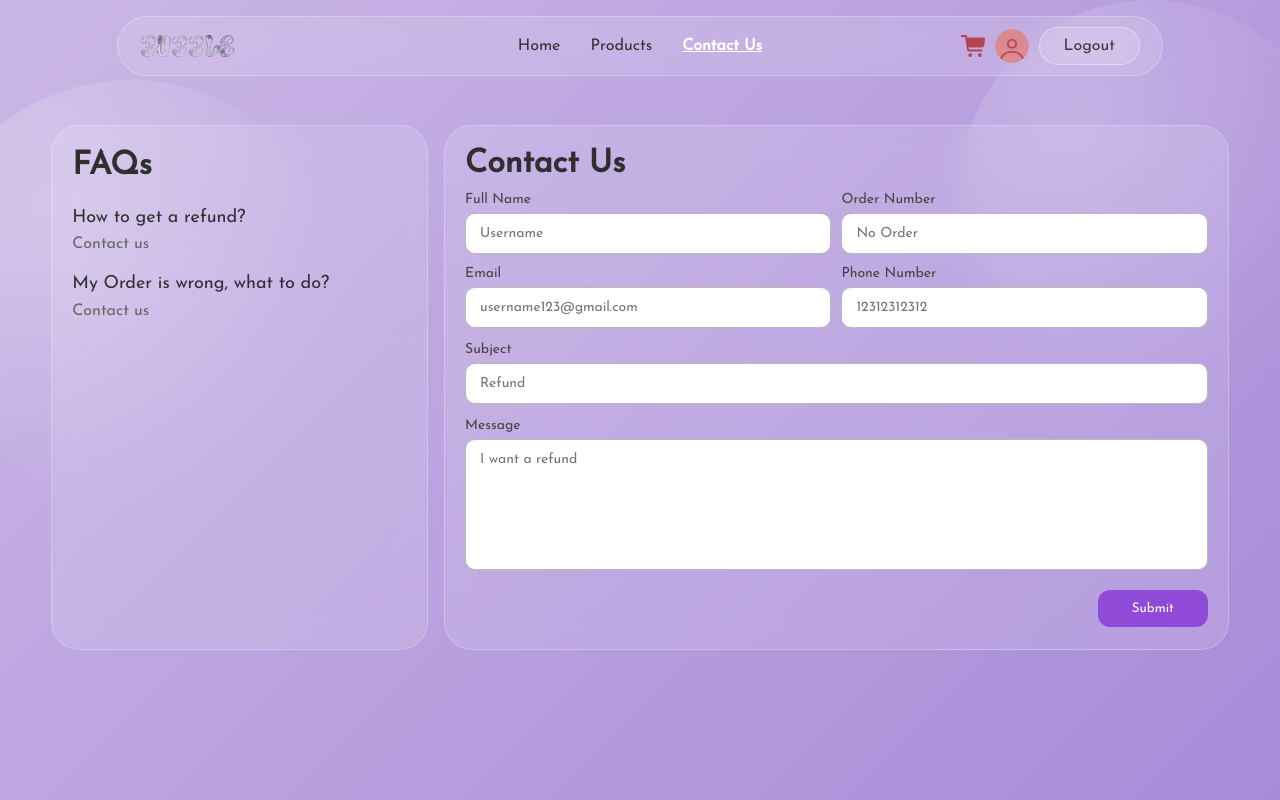
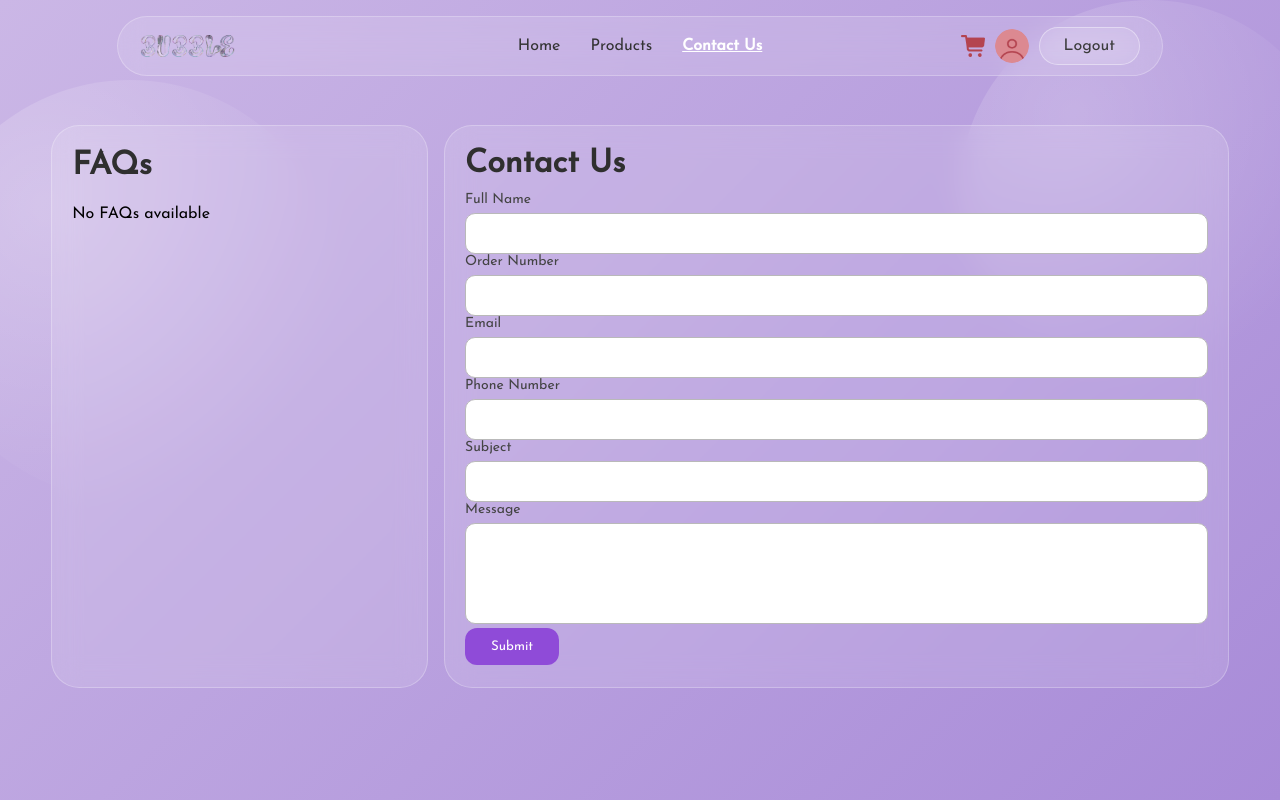
Before and after one commit to yasmieen-alshehri/swe363-milestone4-frontend, a React (Vite) app: page /contact in a window 1280 px wide. Built offline with nearby package versions, Linux system fonts and the light colour scheme.

Commit message:
Changes to FAQ page

```diff
--- a/src/pages/Contact.jsx
+++ b/src/pages/Contact.jsx
@@ -1,11 +1,10 @@
-import { useState } from "react";
+import { useState, useEffect } from "react";
 import Navbar from "../components/Navbar";
 import Button from "../components/Button";
 import Input from "../components/Input";
 
 function Contact() {
 
-  // Form data state
  const [form, setForm] = useState({
    fullName: "",
    orderId: "",
@@ -15,17 +14,21 @@ function Contact() {
    message: "",
  });
 
-  // Validation errors
  const [errors, setErrors] = useState({});
-
-  // Success message
  const [successMessage, setSuccessMessage] = useState("");
 
-  // Simulated login state (change for testing)
+ const [faqs, setFaqs] = useState([]);
+
+ useEffect(() => {
+   const saved = localStorage.getItem("faqs");
+   if (saved) {
+     setFaqs(JSON.parse(saved));
+   }
+ }, []);
+
  const isLoggedIn = true;
  const isMobile = window.innerWidth <= 768;
 
-  // Handle input change
  const handleChange = (e) => {
    const { name, value } = e.target;
 
@@ -43,7 +46,6 @@ function Contact() {
    setSuccessMessage("");
  };
 
-  // Validate form inputs
  const validateForm = () => {
    const newErrors = {};
 
@@ -51,36 +53,30 @@ function Contact() {
      newErrors.login = "Please log in to submit a ticket";
    }
 
-    // Full Name: required + no numbers
    if (!form.fullName.trim()) {
      newErrors.fullName = "Name is required";
    } else if (/\d/.test(form.fullName)) {
      newErrors.fullName = "Name cannot contain numbers";
    }
 
-    // Email
    if (!form.email.trim()) {
      newErrors.email = "Email is required";
    } else if (!/^\S+@\S+\.\S+$/.test(form.email)) {
      newErrors.email = "Invalid email format";
    }
 
-    // Phone: numbers only
    if (form.phone && !/^\d+$/.test(form.phone)) {
      newErrors.phone = "Phone must contain only numbers";
    }
 
-    // Order ID: numbers only
    if (form.orderId && !/^\d+$/.test(form.orderId)) {
      newErrors.orderId = "Order ID must be numbers only";
    }
 
-    // Subject
    if (!form.subject.trim()) {
      newErrors.subject = "Subject cannot be empty";
    }
 
-    // Message
    if (!form.message.trim()) {
      newErrors.message = "Message cannot be empty";
    }
@@ -88,7 +84,6 @@ function Contact() {
    return newErrors;
  };
 
-  // Submit form
  const handleSubmit = () => {
    const newErrors = validateForm();
    setErrors(newErrors);
@@ -97,6 +92,29 @@ function Contact() {
      setSuccessMessage("");
      return;
    }
+
+   const newTicket = {
+     id: "#" + Date.now(),
+     customer: form.fullName,
+     email: form.email,
+     phone: form.phone,
+     orderNumber: form.orderId || "N/A",
+     amount: "-",
+     status: "Pending",
+     date: new Date().toLocaleDateString(),
+     issueType: form.subject,
+     refundEligibility: "Pending",
+     subject: form.subject,
+     message: form.message,
+     orderItems: [],
+   };
+
+   const existingTickets =
+     JSON.parse(localStorage.getItem("tickets")) || [];
+
+   const updatedTickets = [newTicket, ...existingTickets];
+
+   localStorage.setItem("tickets", JSON.stringify(updatedTickets));
 
    setSuccessMessage("Support ticket submitted successfully");
 
@@ -112,7 +130,6 @@ function Contact() {
 
  return (
    <div className="purple-page" style={{ minHeight: "100vh" }}>
-      {/* Contact form */}
      <div
        style={{
          position: "relative",
@@ -158,7 +175,9 @@ function Contact() {
              FAQs
            </h2>
 
-            <div style={{ marginBottom: "20px" }}>
+           {faqs.length > 0 ? (
+             faqs.slice(0, 2).map((faq) => (
+               <div key={faq.id} style={{ marginBottom: "20px" }}>
                  <p
                    style={{
                      margin: 0,
@@ -168,7 +187,7 @@ function Contact() {
                      lineHeight: 1.35,
                    }}
                  >
-                How to get a refund?
+                   {faq.question}
                  </p>
                  <p
                    style={{
@@ -178,33 +197,13 @@ function Contact() {
                      color: "#666",
                    }}
                  >
-                Contact us
+                   {faq.answer}
                  </p>
                </div>
-
-            <div>
-              <p
-                style={{
-                  margin: 0,
-                  fontSize: isMobile ? "16px" : "18px",
-                  fontWeight: "500",
-                  color: "#2f2f2f",
-                  lineHeight: 1.35,
-                }}
-              >
-                My Order is wrong, what to do?
-              </p>
-              <p
-                style={{
-                  marginTop: "6px",
-                  marginBottom: 0,
-                  fontSize: isMobile ? "14px" : "16px",
-                  color: "#666",
-                }}
-              >
-                Contact us
-              </p>
-            </div>
+             ))
+           ) : (
+             <p>No FAQs available</p>
+           )}
          </div>
 
          <div
@@ -233,123 +232,21 @@ function Contact() {
            </h1>
 
            {errors.login && (
-              <p
-                style={{
-                  color: "#ff5a45",
-                  fontSize: isMobile ? "14px" : "16px",
-                  textAlign: isMobile ? "left" : "center",
-                  marginTop: 0,
-                  marginBottom: "18px",
-                  fontWeight: "500",
-                }}
-              >
-                {errors.login}
-              </p>
+             <p style={{ color: "#ff5a45" }}>{errors.login}</p>
            )}
 
-            <div
-              style={{
-                display: "grid",
-                gridTemplateColumns: isMobile ? "1fr" : "1fr 1fr",
-                gap: isMobile ? "12px" : "12px 10px",
-                marginBottom: "14px",
-              }}
-            >
-              <Input
-                label="Full Name"
-                name="fullName"
-                placeholder="Username"
-                value={form.fullName}
-                onChange={handleChange}
-                error={errors.fullName}
-              />
+           <Input label="Full Name" name="fullName" value={form.fullName} onChange={handleChange} error={errors.fullName} />
+           <Input label="Order Number" name="orderId" value={form.orderId} onChange={handleChange} error={errors.orderId} />
+           <Input label="Email" name="email" value={form.email} onChange={handleChange} error={errors.email} />
+           <Input label="Phone Number" name="phone" value={form.phone} onChange={handleChange} error={errors.phone} />
+           <Input label="Subject" name="subject" value={form.subject} onChange={handleChange} error={errors.subject} />
+           <Input label="Message" name="message" value={form.message} onChange={handleChange} error={errors.message} textarea />
 
-              <Input
-                label="Order Number"
-                name="orderId"
-                placeholder="No Order"
-                value={form.orderId}
-                onChange={handleChange}
-                error={errors.orderId}
-              />
+           <Button text="Submit" variant="purple" onClick={handleSubmit} />
 
-              <Input
-                label="Email"
-                type="email"
-                name="email"
-                placeholder="username123@gmail.com"
-                value={form.email}
-                onChange={handleChange}
-                error={errors.email}
-              />
-
-              <Input
-                label="Phone Number"
-                name="phone"
-                placeholder="12312312312"
-                value={form.phone}
-                onChange={handleChange}
-                error={errors.phone}
-              />
-            </div>
-
-            <div style={{ marginBottom: "14px" }}>
-              <Input
-                label="Subject"
-                name="subject"
-                placeholder="Refund"
-                value={form.subject}
-                onChange={handleChange}
-                error={errors.subject}
-              />
-            </div>
-
-            <div style={{ marginBottom: "16px" }}>
-              <Input
-                label="Message"
-                name="message"
-                placeholder="I want a refund"
-                value={form.message}
-                onChange={handleChange}
-                error={errors.message}
-                textarea
-                rows={isMobile ? 5 : 7}
-              />
-            </div>
-
-            <div
-              style={{
-                display: "flex",
-                flexDirection: isMobile ? "column" : "row",
-                justifyContent: "flex-end",
-                alignItems: isMobile ? "stretch" : "center",
-                gap: "12px",
-              }}
-            >
-              {/* Submit button */}
-              <Button
-                text="Submit"
-                variant="purple"
-                style={{
-                  width: isMobile ? "100%" : "110px",
-                }}
-                onClick={handleSubmit}
-              />
-              {/* Show success message */}
            {successMessage && (
-                <p
-                  style={{
-                    margin: 0,
-                    color: "#39a86f",
-                    fontSize: isMobile ? "14px" : "15px",
-                    fontWeight: "500",
-                    textAlign: isMobile ? "center" : "left",
-                  }}
-                >
-                  {successMessage}
-                </p>
+             <p style={{ color: "#39a86f" }}>{successMessage}</p>
            )}
-            </div>
          </div>
        </div>
      </div>
--- a/src/pages/FAQTemplates.jsx
+++ b/src/pages/FAQTemplates.jsx
@@ -1,4 +1,4 @@
-import { useState } from "react";
+import { useState, useEffect } from "react";
 import { useNavigate } from "react-router-dom";
 import logo from "../assets/bubble-logo.png";
 import "../styles/faqTemplates.css";
@@ -6,53 +6,53 @@ import "../styles/faqTemplates.css";
 function FAQTemplates() {
  const navigate = useNavigate();
 
-  // Initial state for the list of FAQs
-  const [faqs, setFaqs] = useState([
+ // ✅ load from localStorage
+ const [faqs, setFaqs] = useState(() => {
+   const saved = localStorage.getItem("faqs");
+   return saved
+     ? JSON.parse(saved)
+     : [
          { id: 1, question: "How to get a refund?", answer: "Contact us" },
          { id: 2, question: "My order is wrong, what to do?", answer: "Contact us" },
-  ]);
+       ];
+ });
 
-  // States for managing forms and UI feedback
+ // ✅ save to localStorage
+ useEffect(() => {
+   localStorage.setItem("faqs", JSON.stringify(faqs));
+ }, [faqs]);
+
  const [selectedFaqId, setSelectedFaqId] = useState(null);
  const [form, setForm] = useState({ question: "", answer: "" });
+
  const [showAddForm, setShowAddForm] = useState(false);
  const [showEditForm, setShowEditForm] = useState(false);
  const [message, setMessage] = useState("");
 
-  // --- Modal States ---
-  const [showConfirmModal, setShowConfirmModal] = useState(false);
-  const [idToDelete, setIdToDelete] = useState(null);
-
-  // Logic: Check if the current form inputs are valid
-  const isFormInvalid = !form.question.trim() || !form.answer.trim();
+ // ✅ validation
+ const isFormInvalid =
+   !form.question.trim() || !form.answer.trim();
 
  const handleEdit = (faq) => {
    setSelectedFaqId(faq.id);
-    setForm({ question: faq.question, answer: faq.answer });
+   setForm({
+     question: faq.question,
+     answer: faq.answer,
+   });
    setShowEditForm(true);
    setShowAddForm(false);
    setMessage("");
  };
 
-  // Logic: Trigger the custom modal instead of window.confirm
-  const triggerDeleteConfirm = (id) => {
-    setIdToDelete(id);
-    setShowConfirmModal(true);
-  };
-
-  const confirmDelete = () => {
-    const updatedFaqs = faqs.filter((faq) => faq.id !== idToDelete);
+ const handleDelete = (id) => {
+   const updatedFaqs = faqs.filter((faq) => faq.id !== id);
    setFaqs(updatedFaqs);
 
-    if (selectedFaqId === idToDelete) {
-      setSelectedFaqId(null);
-      setForm({ question: "", answer: "" });
-      setShowEditForm(false);
-    }
+   setMessage("Deleted!");
 
-    setShowConfirmModal(false);
-    setMessage("Deleted!");
-    setTimeout(() => setMessage(""), 1200);
+   setTimeout(() => {
+     setMessage("");
+   }, 800);
  };
 
  const handleAddNew = () => {
@@ -104,33 +104,19 @@ function FAQTemplates() {
 
  return (
    <div className="purple-page faq-page">
-      {/* Beautiful Custom Pop-up Modal */}
-      {showConfirmModal && (
-        <div className="custom-modal-overlay">
-          <div className="custom-modal-card">
-            <h3>Are you sure?</h3>
-            <p>Do you really want to delete this FAQ template?</p>
-            <div className="modal-actions">
-              <button className="cancel-btn" onClick={() => setShowConfirmModal(false)}>
-                Cancel
-              </button>
-              <button className="confirm-btn" onClick={confirmDelete}>
-                Yes, Delete
-              </button>
-            </div>
-          </div>
-        </div>
-      )}
-
      <div className="faq-layout">
+       {/* Sidebar */}
        <div className="cs-sidebar">
          <div className="cs-logo-card">
            <img src={logo} alt="Bubble Logo" />
          </div>
+
          <button onClick={() => navigate("/customer-service/tickets")}>
            Ticket Management
          </button>
+
          <button className="active">FAQ Templates</button>
+
          <div className="cs-spacer" />
 
          <button
@@ -143,9 +129,11 @@ function FAQTemplates() {
          </button>
        </div>
 
+       {/* Main */}
        <div className="faq-main">
          <div className="faq-list-panel">
            <h2>FAQs</h2>
+
            <div className="faq-list">
              {faqs.map((faq) => (
                <div key={faq.id} className="faq-list-item">
@@ -153,46 +141,72 @@ function FAQTemplates() {
                    <p className="faq-question">{faq.question}</p>
                    <p className="faq-answer-preview">{faq.answer}</p>
                  </div>
+
                  <div className="faq-item-actions">
-                    <button className="faq-edit-btn" onClick={() => handleEdit(faq)}>
+                   <button
+                     className="faq-edit-btn"
+                     onClick={() => handleEdit(faq)}
+                   >
                      Edit
                    </button>
-                    <button className="faq-delete-btn" onClick={() => triggerDeleteConfirm(faq.id)}>
+
+                   <button
+                     className="faq-delete-btn"
+                     onClick={() => {
+                       if (
+                         window.confirm(
+                           "Are you sure you want to delete this FAQ?"
+                         )
+                       ) {
+                         handleDelete(faq.id);
+                       }
+                     }}
+                   >
                      Delete
                    </button>
                  </div>
                </div>
              ))}
            </div>
+
            <div className="faq-add-row">
              <button className="faq-add-btn" onClick={handleAddNew}>
                + Add FAQ Template
              </button>
            </div>
+
            {message === "Deleted!" && (
-              <div className="faq-inline-message msg-red">{message}</div>
+             <div className="faq-inline-message">{message}</div>
            )}
          </div>
 
+         {/* Form */}
          {(showEditForm || showAddForm) && (
            <div className="faq-form-panel">
              <h3>{showEditForm ? "Edit FAQ" : "Add FAQ"}</h3>
+
              <div className="faq-field">
                <label>Question</label>
                <input
                  type="text"
                  value={form.question}
-                  onChange={(e) => setForm({ ...form, question: e.target.value })}
+                 onChange={(e) =>
+                   setForm({ ...form, question: e.target.value })
+                 }
                />
              </div>
+
              <div className="faq-field">
                <label>Answer</label>
                <input
                  type="text"
                  value={form.answer}
-                  onChange={(e) => setForm({ ...form, answer: e.target.value })}
+                 onChange={(e) =>
+                   setForm({ ...form, answer: e.target.value })
+                 }
                />
              </div>
+
              <div className="faq-save-row">
                <button
                  className="faq-save-btn"
@@ -201,8 +215,9 @@ function FAQTemplates() {
                >
                  {showEditForm ? "Save Changes" : "Add"}
                </button>
+
                {(message === "Saved!" || message === "Added!") && (
-                  <span className="faq-message msg-green">{message}</span>
+                 <span className="faq-message">{message}</span>
                )}
              </div>
            </div>
--- a/src/pages/TicketManagement.jsx
+++ b/src/pages/TicketManagement.jsx
@@ -1,4 +1,4 @@
-import { useState } from "react";
+import { useState, useEffect } from "react";
 import { useNavigate } from "react-router-dom";
 import rose from "../assets/rose.png";
 import rosemary from "../assets/rosemary.png";
@@ -8,7 +8,12 @@ import "../styles/ticketManagement.css";
 function TicketManagement() {
  const navigate = useNavigate();
 
-  const [tickets, setTickets] = useState([
+ const [tickets, setTickets] = useState(() => {
+   const saved = localStorage.getItem("tickets");
+
+   return saved
+     ? JSON.parse(saved)
+     : [
          {
            id: "#123",
            customer: "Username",
@@ -27,41 +32,12 @@ function TicketManagement() {
              { name: "Sakura Bliss", price: "$3.00", qty: 1, image: rose },
            ],
          },
-    {
-      id: "#124",
-      customer: "User 2",
-      email: "user2@gmail.com",
-      phone: "0555555555",
-      orderNumber: "#1040",
-      amount: "$30.00",
-      status: "Open",
-      date: "15-02-2026",
-      issueType: "Wrong Order",
-      refundEligibility: "Pending",
-      subject: "Wrong order received",
-      message: "I received the wrong product.",
-      orderItems: [
-        { name: "Sakura Bliss", price: "$30.00", qty: 1, image: rose },
-      ],
-    },
-    {
-      id: "#125",
-      customer: "User 3",
-      email: "user3@gmail.com",
-      phone: "0566666666",
-      orderNumber: "#1055",
-      amount: "$50.00",
-      status: "Processed",
-      date: "16-02-2026",
-      issueType: "Late Delivery",
-      refundEligibility: "Reject",
-      subject: "Delivery issue",
-      message: "My order arrived late.",
-      orderItems: [
-        { name: "Rosemary Bliss", price: "$50.00", qty: 1, image: rosemary },
-      ],
-    },
-  ]);
+       ];
+ });
+
+ useEffect(() => {
+   localStorage.setItem("tickets", JSON.stringify(tickets));
+ }, [tickets]);
 
  const [filterStatus, setFilterStatus] = useState("All");
  const [ticketSearch, setTicketSearch] = useState("");
@@ -181,9 +157,7 @@ function TicketManagement() {
                      <td>{ticket.customer}</td>
                      <td>{ticket.amount}</td>
                      <td>
-                        <span
-                          className={`ticket-status ${ticket.status.toLowerCase()}`}
-                        >
+                       <span className={`ticket-status ${ticket.status.toLowerCase()}`}>
                          {ticket.status}
                        </span>
                      </td>
@@ -242,10 +216,7 @@ function TicketManagement() {
              <div className="ticket-actions-card">
                <div className="ticket-field">
                  <label>Issue Type</label>
-                  <select
-                    value={issueType}
-                    onChange={(e) => setIssueType(e.target.value)}
-                  >
+                 <select value={issueType} onChange={(e) => setIssueType(e.target.value)}>
                    <option>Refund</option>
                    <option>Wrong Order</option>
                    <option>Missing Item</option>
@@ -256,10 +227,7 @@ function TicketManagement() {
 
                <div className="ticket-field">
                  <label>Refund Eligibility</label>
-                  <select
-                    value={refundEligibility}
-                    onChange={(e) => setRefundEligibility(e.target.value)}
-                  >
+                 <select value={refundEligibility} onChange={(e) => setRefundEligibility(e.target.value)}>
                    <option>Approve</option>
                    <option>Reject</option>
                    <option>Pending</option>
@@ -268,10 +236,7 @@ function TicketManagement() {
 
                <div className="ticket-field">
                  <label>Status</label>
-                  <select
-                    value={status}
-                    onChange={(e) => setStatus(e.target.value)}
-                  >
+                 <select value={status} onChange={(e) => setStatus(e.target.value)}>
                    <option>Pending</option>
                    <option>Open</option>
                    <option>Processed</option>
```
Lines whose indentation alone changed are shown as unchanged.
